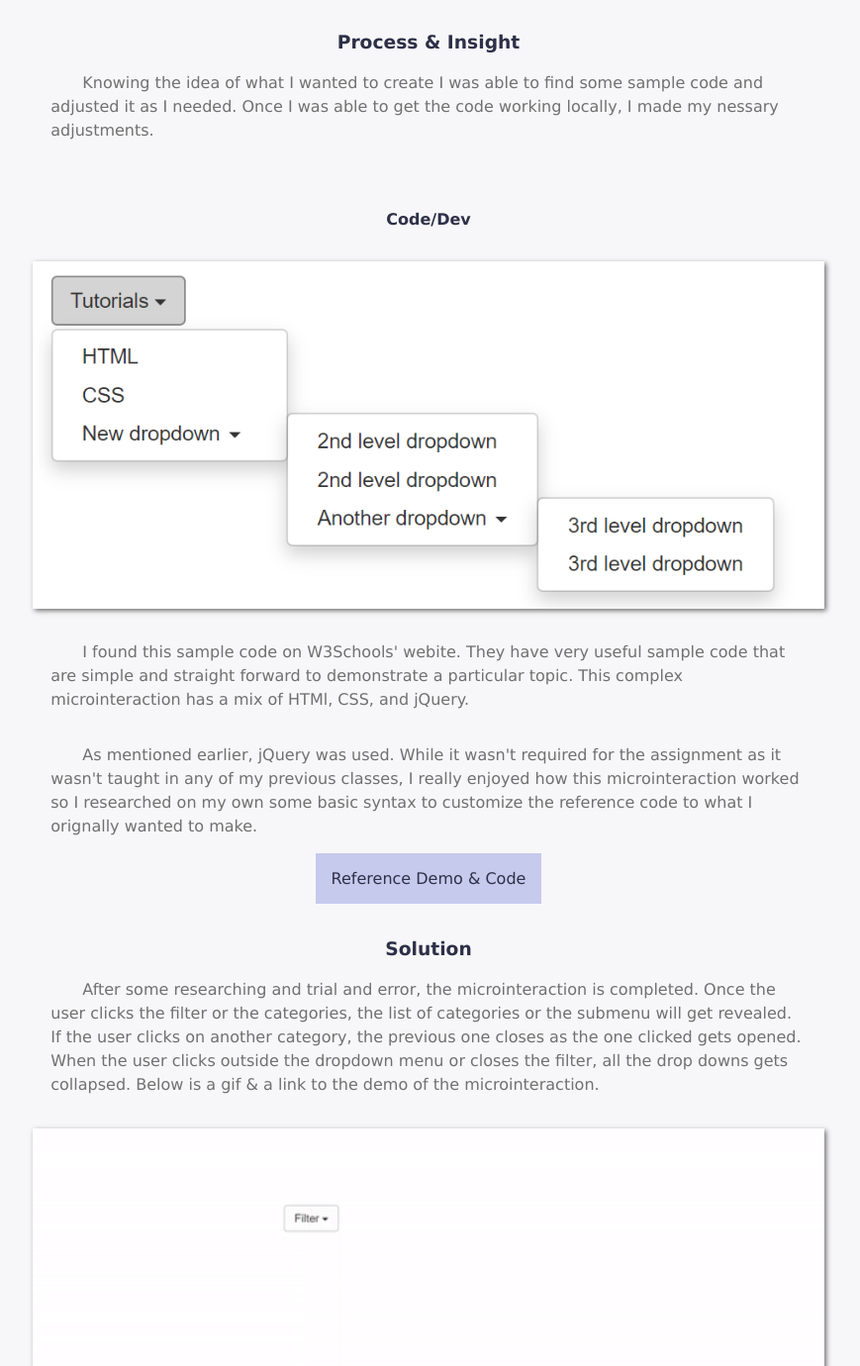
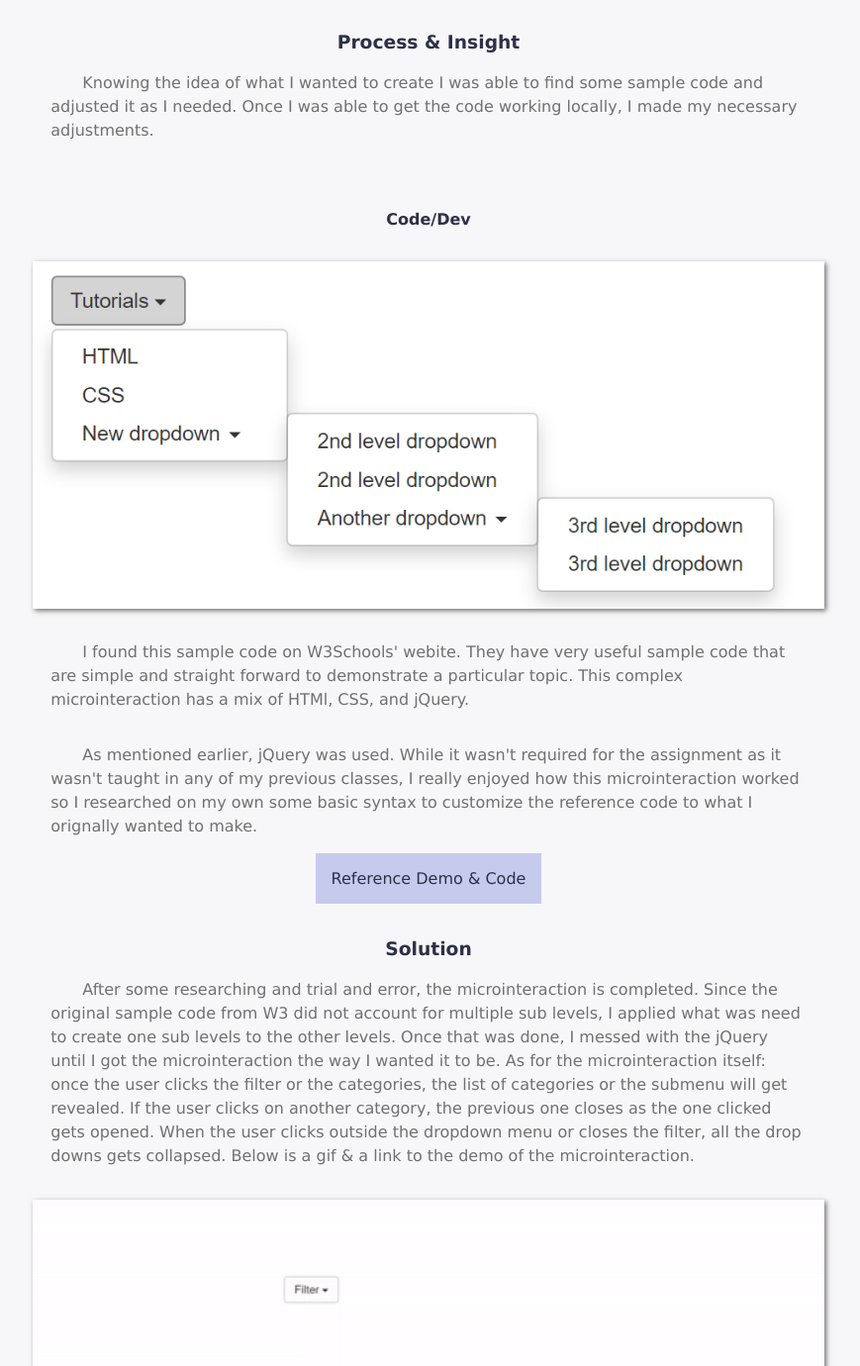
Before and after one commit to Britk2/idm241_bkt44, a plain HTML site: page caseStudy/index.html in a window 1280 px wide. Shown: the part 1223-2603 px from the top of the page at 99% size, without its empty margins (207-1076 px from the left). Drawn offline with Linux system fonts and the light colour scheme.

Commit message:
Update Case Study

```diff
--- a/caseStudy/index.html
+++ b/caseStudy/index.html
@@ -18,7 +18,7 @@
             <p>I am a student studying UX and UI at Drexel University. This microinteraction was researched and adjusted for the use to learn about microinteractions as a whole. I specifically chose a multi-tiered dropdown menu since I haven't had much experience with creating one and knew it would be useful for future projects.</p>
             <p>The project exist to learn about different microinteractions. This gives the opportunity to customize it to each individual needs. My main goal for this particular microinteraction was to allow drop downs from each of the three categories and made sure it flowed nicely together.</p>
         <h3>Process & Insight</h3>
-            <p>Knowing the idea of what I wanted to create I was able to find some sample code and adjusted it as I needed. Once I was able to get the code working locally, I made my nessary adjustments.</p>
+            <p>Knowing the idea of what I wanted to create I was able to find some sample code and adjusted it as I needed. Once I was able to get the code working locally, I made my necessary adjustments.</p>
                 <h4>Code/Dev</h4>
                     <img src="menu_img.png" alt="original drop down">
                     <p>I found this sample code on W3Schools' webite. They have very useful sample code that are simple and straight forward to demonstrate a particular topic. This complex microinteraction has a mix of HTMl, CSS, and jQuery.</p>
@@ -28,7 +28,7 @@
                         <br>
                     </div>
         <h3>Solution</h3>
-            <p id="final">After some researching and trial and error, the microinteraction is completed. Once the user clicks the filter or the categories, the list of categories or the submenu will get revealed. If the user clicks on another category, the previous one closes as the one clicked gets opened. When the user clicks outside the dropdown menu or closes the filter, all the drop downs gets collapsed. Below is a gif & a link to the demo of the microinteraction.</p>
+            <p id="final">After some researching and trial and error, the microinteraction is completed. Since the original sample code from W3 did not account for multiple sub levels, I applied what was need to create one sub levels to the other levels. Once that was done, I messed with the jQuery until I got the microinteraction the way I wanted it to be. As for the microinteraction itself: once the user clicks the filter or the categories, the list of categories or the submenu will get revealed. If the user clicks on another category, the previous one closes as the one clicked gets opened. When the user clicks outside the dropdown menu or closes the filter, all the drop downs gets collapsed. Below is a gif & a link to the demo of the microinteraction.</p>
             <img src="final_microInteraction.gif" alt="GIF of drop down Microinteraction">
             <div class="links">
                 <a href="http://btudesign.com/idm241_bkt44/final/build/" target="_blank">Microinteraction Demo</a>
```
